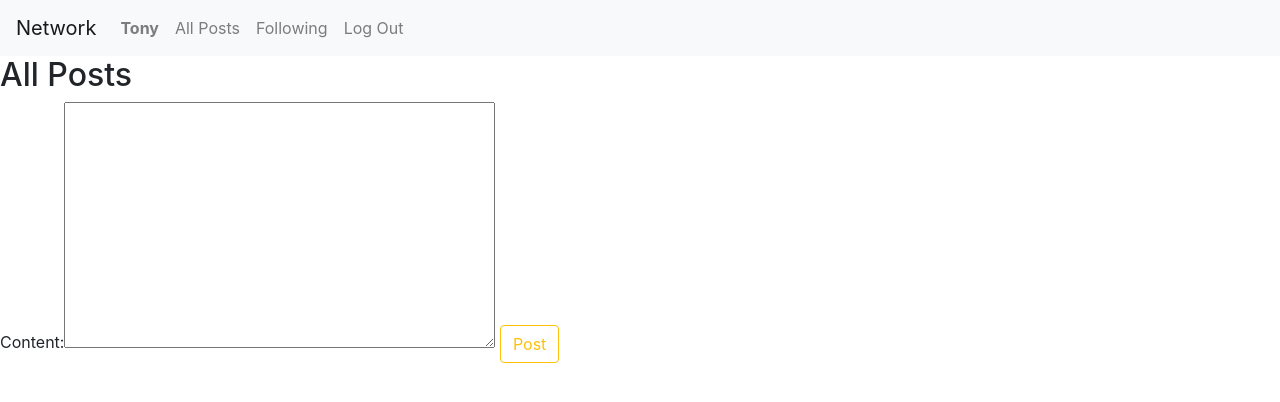
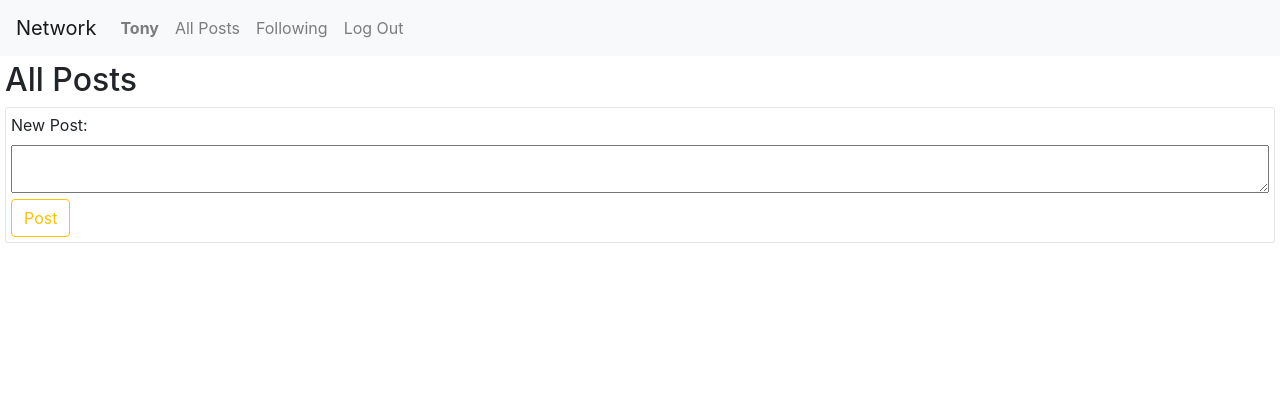
Before and after one commit to acpasnello/cs50wNetwork, a Django app: template network/templates/network/index.html in a window 1280 px wide. Shown: the top 402 px of the page. Run offline with Django 3.2, Linux system fonts and the light colour scheme; the template is opened without the code that fills it: values that come from a table or form of the project are taken from there, others are empty; a user stored in the database is signed in; parts of the project's set-up code (start-up, migrations or seed data) failed here and were passed over; some libraries are stand-ins or nearby versions.

Commit message:
Add JS file. Add CSS styling to new post form. Update newpost form.

```diff
--- a/network/forms.py
+++ b/network/forms.py
@@ -6,3 +6,9 @@ class PostForm(ModelForm):
     class Meta:
         model = Post
         fields = ['content']
+        labels = {
+            'content': _('New Post')
+        }
+    def __init__(self, *args, **kwargs):
+        super().__init__(*args, **kwargs)
+        self.fields['content'].widget.attrs.update({'id': 'newposttext'})
--- a/network/static/network/styles.css
+++ b/network/static/network/styles.css
@@ -0,0 +1,19 @@
+.body {
+  margin: 5px;
+}
+
+.postbox {
+  padding: 5px;
+  min-height: 100px;
+  min-width: 300px;
+  max-width: 100%;
+  border: 1px solid #e6e6e6;
+  border-radius: 3px;
+}
+
+#newposttext {
+  rows: 2;
+  min-height: 3em;
+  height: 3em;
+  width: 100%;
+}
--- a/network/templates/network/index.html
+++ b/network/templates/network/index.html
@@ -3,10 +3,12 @@
 {% block body %}
   <h2>All Posts</h2>
   {% if user.is_authenticated %}
-    <form method="POST" action="{% url 'post' %}">
-      {% csrf_token %}
-      {{ postform }}
-      <button class="btn btn-outline-warning">Post</button>
-    </form>
+    <div class="postbox">
+      <form method="POST" action="{% url 'post' %}">
+        {% csrf_token %}
+        {{ postform }}
+        <button class="btn btn-outline-warning">Post</button>
+      </form>
+    </div>
   {% endif %}
 {% endblock %}
--- a/network/templates/network/layout.html
+++ b/network/templates/network/layout.html
@@ -9,7 +9,7 @@
     </head>
     <body>
 
-        <nav class="navbar navbar-expand-lg navbar-light bg-light">
+        <nav class="navbar navbar-expand-md navbar-light bg-light">
             <a class="navbar-brand" href="{% url 'index' %}">Network</a>
 
             <div>
```
Also changed, not shown: 4 other files.
